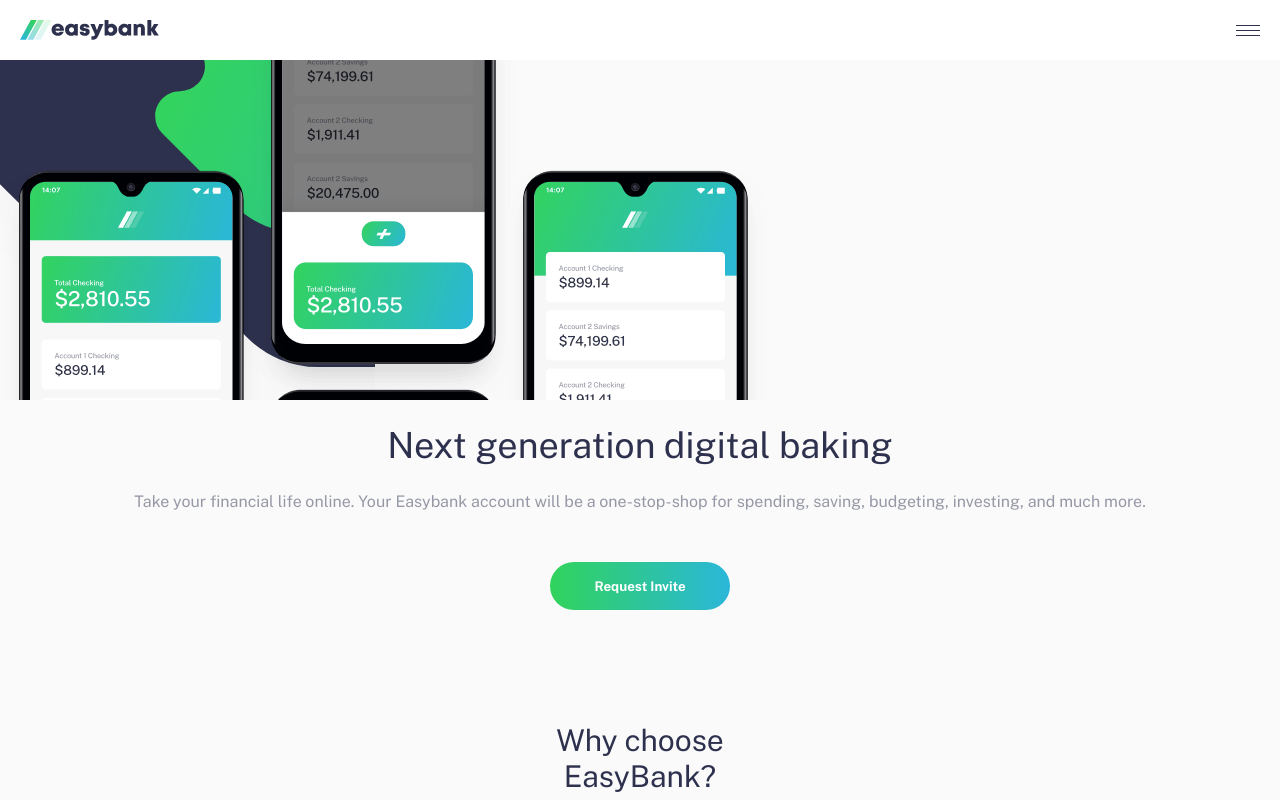
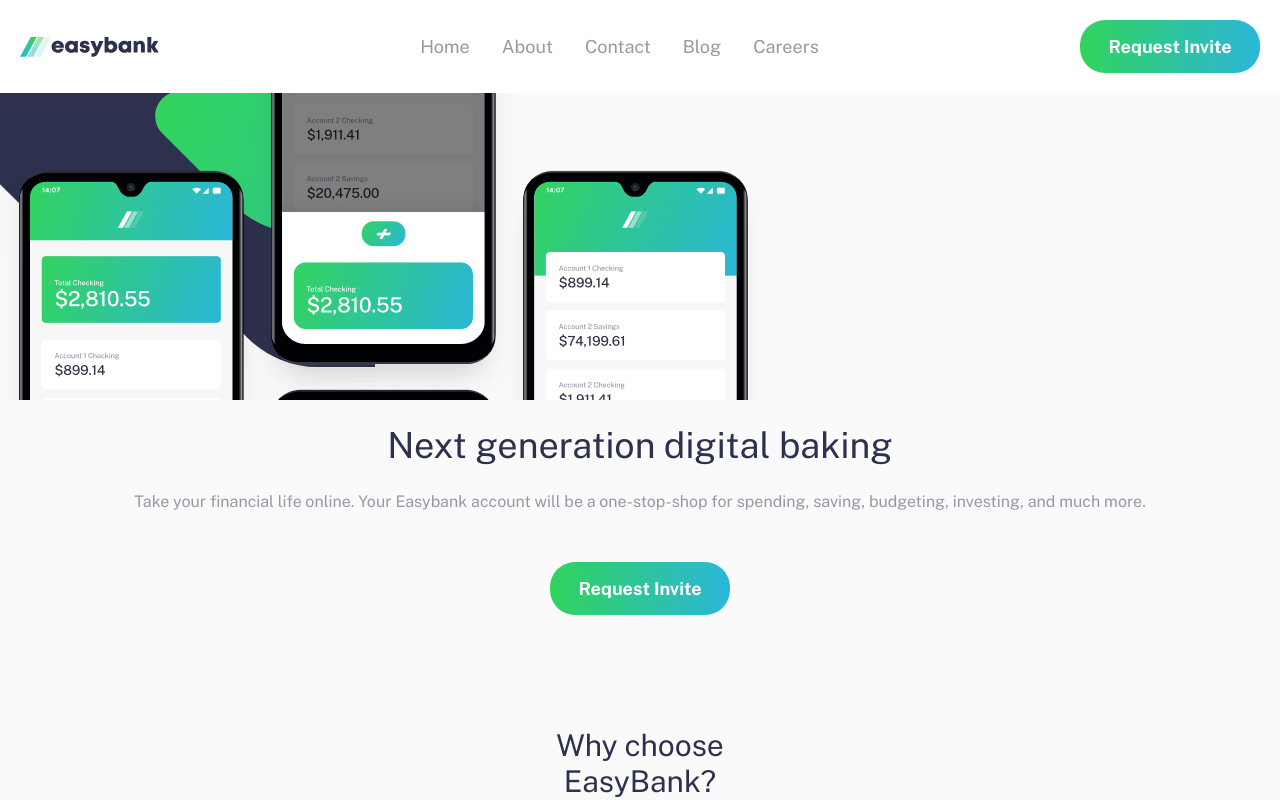
Before and after one commit to DavidXploidz/EasyBankLandingPageAngular, an Angular app: page / in a window 1280 px wide. Shown: the top 800 px of the page. Built offline with nearby package versions, Linux system fonts and the light colour scheme.

Commit message:
barra desktop agregada

```diff
--- a/src/app/app.component.html
+++ b/src/app/app.component.html
@@ -11,8 +11,16 @@
   <img class="nav__logo" src="../assets/images/logo.svg" alt="image-logo">
   <img (click)="mostrarMenu = !mostrarMenu" [ngClass]="mostrarMenu ? 'nav__ham': 'nav__ham--close'" src="../assets/images/icon-hamburger.svg" alt="icon-ham">
   <img (click)="mostrarMenu = !mostrarMenu" [ngClass]="mostrarMenu ? 'nav__ham--close' : 'nav__ham'" src="../assets/images/icon-close.svg" alt="icon-close">
+  <ul class="nav__ul">
+    <li class="nav__li">Home</li>
+    <li class="nav__li">About</li>
+    <li class="nav__li">Contact</li>
+    <li class="nav__li">Blog</li>
+    <li class="nav__li">Careers</li>
+  </ul>
+  <button class="info__btn info__btn--nav">Request Invite</button>
 </nav>
-<div class="menuMobile" [ngClass]="mostrarMenu ? 'menuMobile' : 'menuMobile--activo'">
+<nav class="menuMobile" [ngClass]="mostrarMenu ? 'menuMobile' : 'menuMobile--activo'">
   <ul class="menuMobile__ul">
     <li class="menuMobile__li">Home</li>
     <li class="menuMobile__li">About</li>
@@ -20,7 +28,7 @@
     <li class="menuMobile__li">Blog</li>
     <li class="menuMobile__li">Careers</li>
   </ul>
-</div>
+</nav>
 <div class="menuMobile__capa" [ngClass]="mostrarMenu ? 'menuMobile__capa' : 'menuMobile__capa--activo' "></div>
 <header class="header">
   <picture class="header__pattern">
--- a/src/styles.css
+++ b/src/styles.css
@@ -29,11 +29,12 @@
     margin-left: auto;
     margin-right: auto;
 }
-@media (min-width: 768px){
+@media (min-width: 600px){
     .contenedor{
         max-width: 90rem;
         margin-left: auto;
         margin-right: auto;
+        width: 95%;
     }
 }
 .d-block{
@@ -44,6 +45,23 @@
 }
 .mt-5{
     margin-top: 5rem;
+}
+.ul{
+    display: none;
+}
+@media (min-width: 600px){
+    .ul{
+        padding: 0;
+        display: flex;
+        align-items: center;
+        column-gap: 2rem;
+        margin: 0;
+    }
+}
+
+.ul__li{
+    list-style: none;
+    color: var(--GrayishBlue);
 }
 
 /*Estilos nav*/
@@ -63,6 +81,25 @@
 }
 .nav__ham--close{
     display: none;
+}
+.nav__ul{
+    display: none;
+}
+.nav__li{
+    list-style: none;
+    color: var(--GrayishBlue);
+}
+@media (min-width: 600px){
+    .nav__ham{
+        display: none;
+    }
+    .nav__ul{
+        padding: 0;
+        display: flex;
+        align-items: center;
+        column-gap: 2rem;
+        margin: 0;
+    }
 }
 .menuMobile{
     position: fixed;
@@ -109,6 +146,7 @@
     z-index: 2;
     max-width: 100%;
     height: inherit;
+    width: 100%;
     top: 22px;
 }
 .header__phones{
@@ -167,8 +205,18 @@
     min-width: 180px;
     color: var(--White);
     font-weight: 700;
+    font-size: 18px;
     font-family: var(--fuenteParrafos);
     background: linear-gradient(90deg, var(--LimeGreen), var(--BrightCyan));
+}
+.info__btn--nav{
+    display: none;
+}
+@media (min-width: 600px){
+    .info__btn--nav{
+        margin: 0;
+        display: block;
+    }
 }
 .scroll{
     overflow: visible;
@@ -179,6 +227,8 @@
 .card{
     margin-top: 3rem;
     background-color: var(--White);
+    padding: 0 0 1rem 0;
+    border-radius: 5px;
 }
 .card__image{
     border-top-left-radius: 5px;
```
